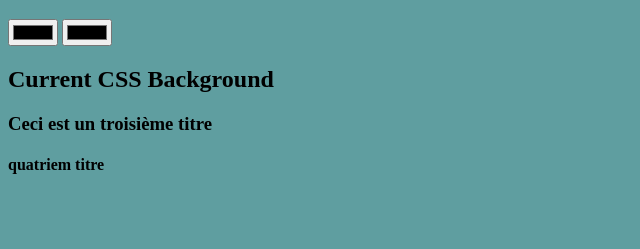
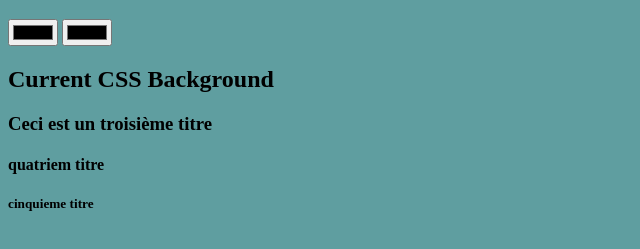
Before and after one commit to IhsenHachani/background-generator, a plain HTML site: page index.html in a window 1280 px wide. Shown: the part 61-310 px from the top of the page, without its empty margins (0-640 px from the left). Drawn offline with Linux system fonts and the light colour scheme.

Commit message:
changer oui

```diff
--- a/index.html
+++ b/index.html
@@ -11,6 +11,8 @@
         <h2>Current CSS Background</h2>
         <h3>Ceci est un troisième titre</h3>
         <h4> quatriem titre</h4>
+        <h5> cinquieme titre</h5>
+
         <script type="text/javascript" src="script.js"></script>
     </body>
 </html>
```
